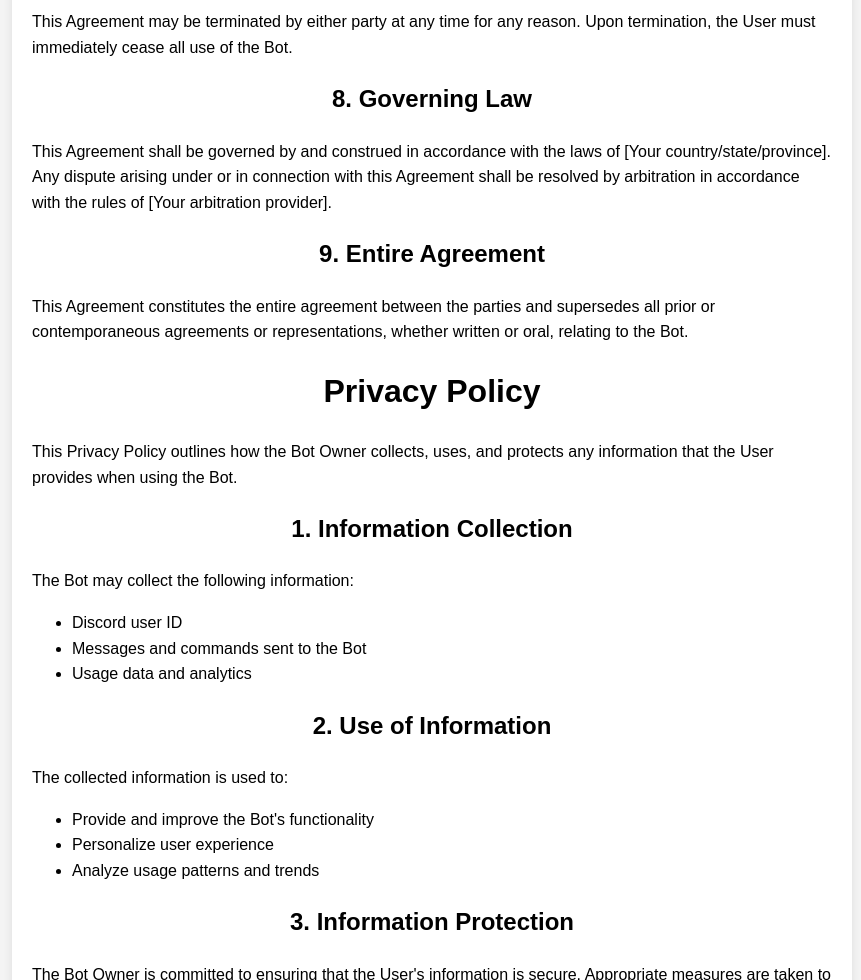
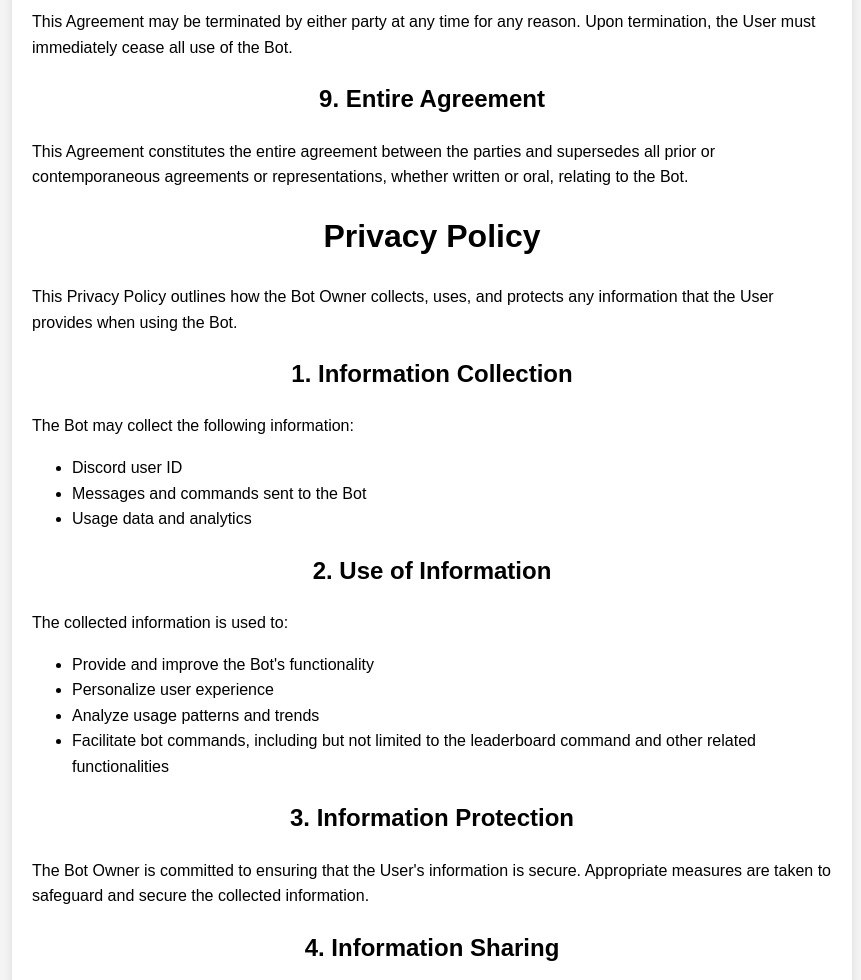
Before and after one commit to UpSenko/cautious-guide, a plain HTML site: page index.html in a window 1280 px wide. Shown: the part 1200-2180 px from the top of the page, without its empty margins (208-1069 px from the left). Drawn offline with Linux system fonts and the light colour scheme.

Commit message:
Update index.html

```diff
--- a/index.html
+++ b/index.html
@@ -52,9 +52,6 @@
         <h2>7. Termination</h2>
         <p>This Agreement may be terminated by either party at any time for any reason. Upon termination, the User must immediately cease all use of the Bot.</p>
 
-        <h2>8. Governing Law</h2>
-        <p>This Agreement shall be governed by and construed in accordance with the laws of [Your country/state/province]. Any dispute arising under or in connection with this Agreement shall be resolved by arbitration in accordance with the rules of [Your arbitration provider].</p>
-
         <h2>9. Entire Agreement</h2>
         <p>This Agreement constitutes the entire agreement between the parties and supersedes all prior or contemporaneous agreements or representations, whether written or oral, relating to the Bot.</p>
 
@@ -76,6 +73,7 @@
                 <li>Provide and improve the Bot's functionality</li>
                 <li>Personalize user experience</li>
                 <li>Analyze usage patterns and trends</li>
+                <li>Facilitate bot commands, including but not limited to the leaderboard command and other related functionalities</li>
             </ul>
         </p>
 
```
